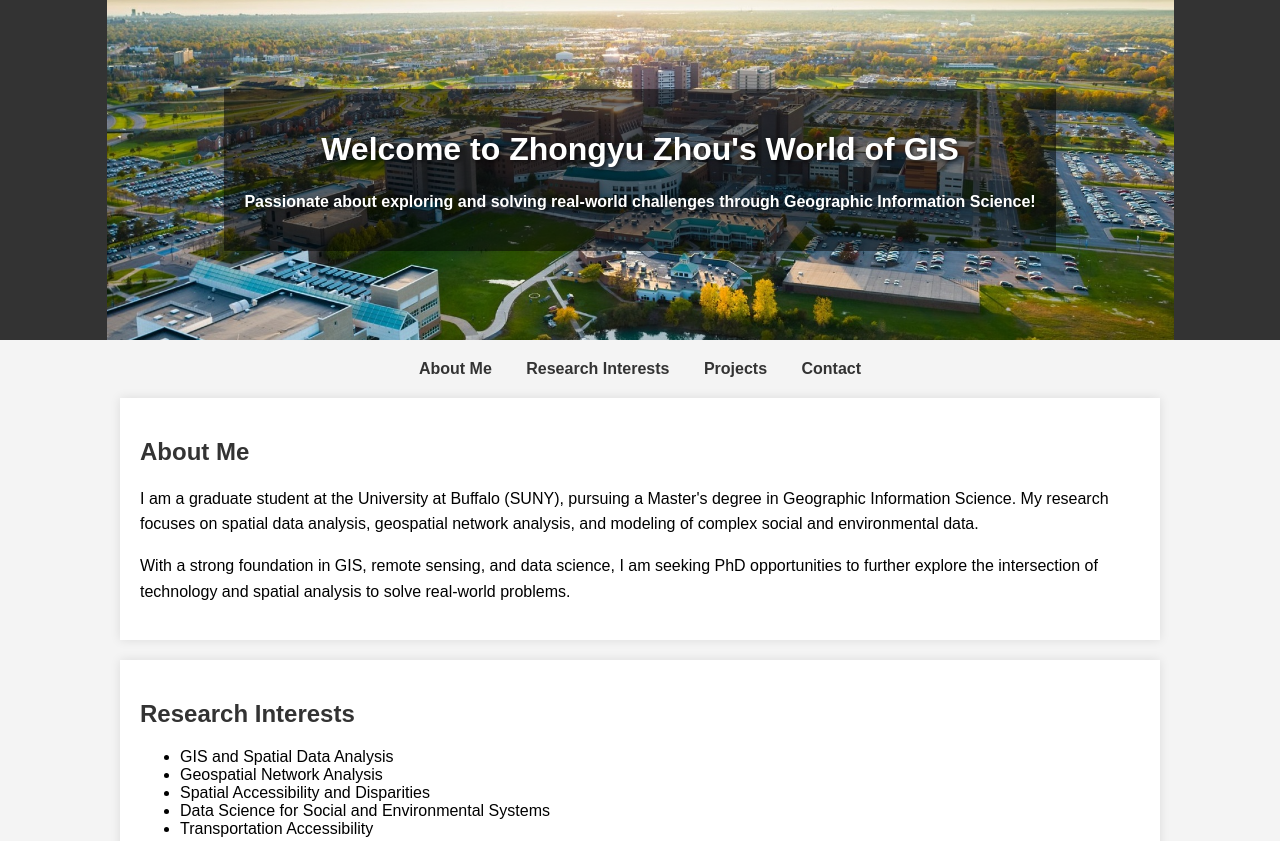
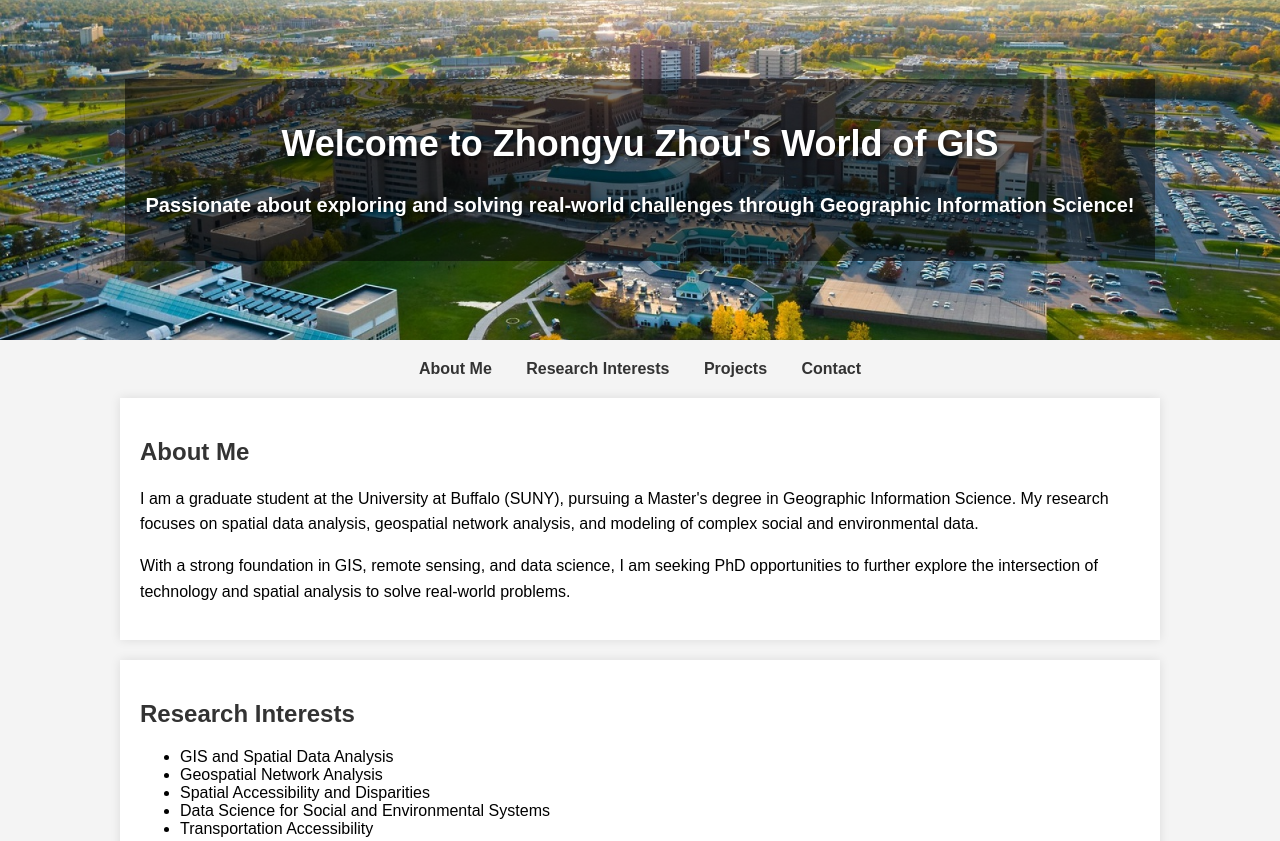
Before and after one commit to ozzyzhou99/ozzyzhou99, a plain HTML site: page index.html in a window 1280 px wide. Shown: the top 841 px of the page. Drawn offline with Linux system fonts and the light colour scheme.

Commit message:
Update index.html

```diff
--- a/index.html
+++ b/index.html
@@ -51,10 +51,12 @@
 </head>
 <body>
 
-<header style="background-image: url('ub_campus.png'); background-size: contain; background-repeat: no-repeat; background-position: center; height: 300px; display: flex; align-items: center; justify-content: center;">
+<header style="background-image: url('ub_campus.png'); background-size: cover; background-position: center; height: 300px; display: flex; align-items: center; justify-content: center;">
     <div style="background-color: rgba(0, 0, 0, 0.5); padding: 20px; text-align: center;">
-        <h1 style="color: white; font-weight: bold; text-shadow: 2px 2px 4px rgba(0, 0, 0, 0.7);">Welcome to Zhongyu Zhou's World of GIS</h1>
-        <p style="color: white; font-weight: bold; text-shadow: 2px 2px 4px rgba(0, 0, 0, 0.7);">
+        <h1 style="color: white; font-weight: bold; font-size: 36px; text-shadow: 2px 2px 4px rgba(0, 0, 0, 0.7);">
+            Welcome to Zhongyu Zhou's World of GIS
+        </h1>
+        <p style="color: white; font-weight: bold; font-size: 20px; text-shadow: 2px 2px 4px rgba(0, 0, 0, 0.7);">
             Passionate about exploring and solving real-world challenges through Geographic Information Science!
         </p>
     </div>
```
